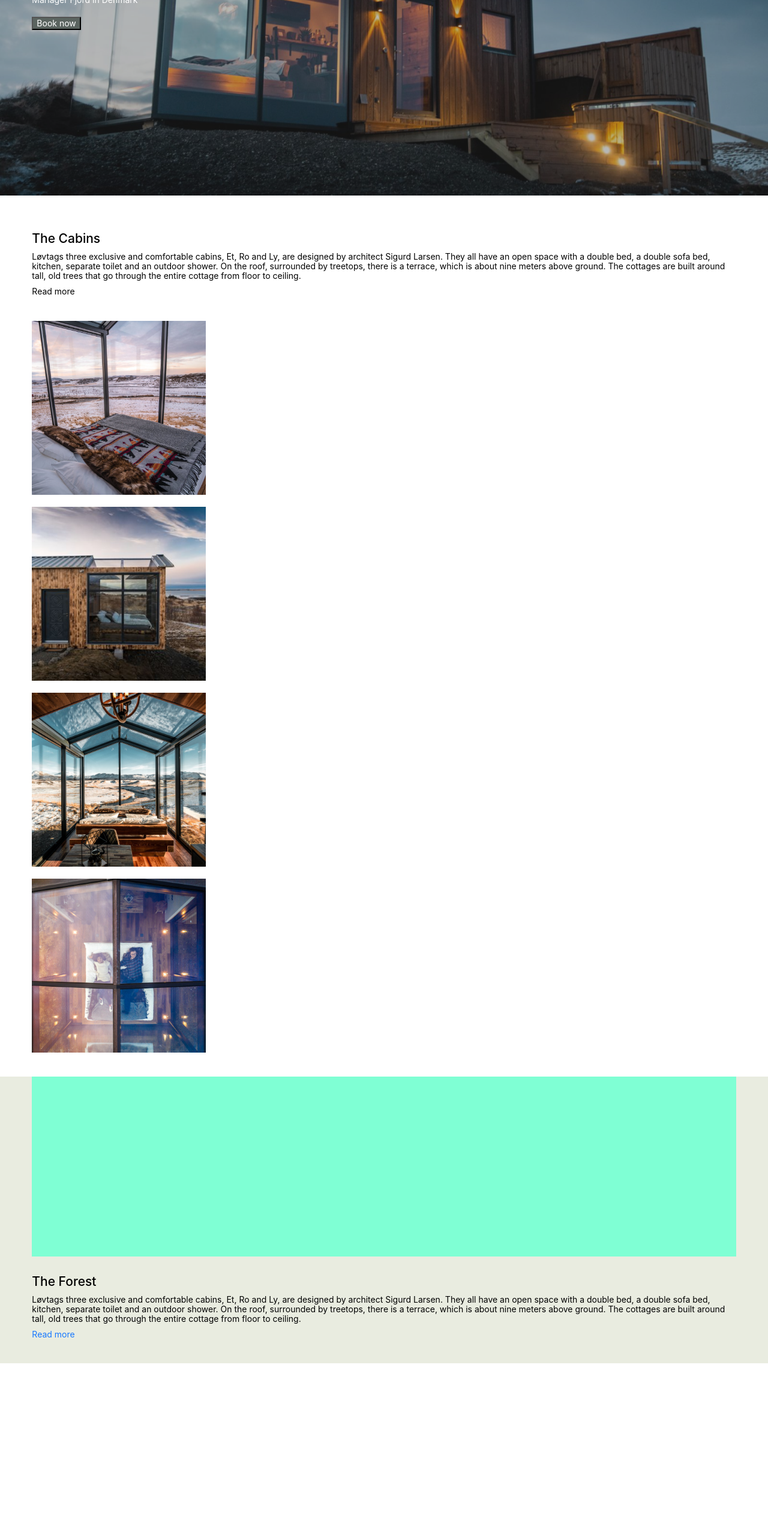
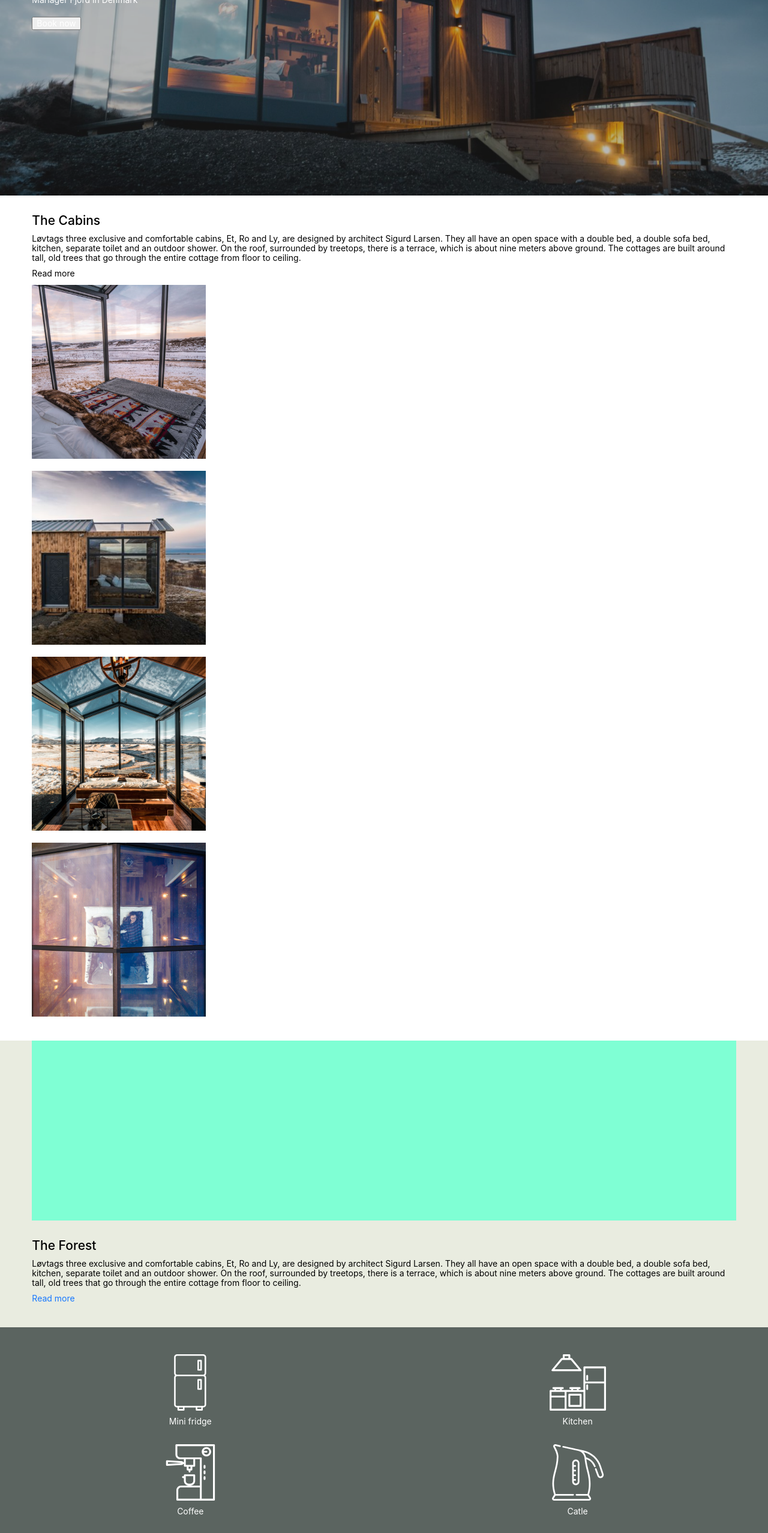
Before and after one commit to alexandrachuprina/nextjs-booking, a Next.js app: page / in a window 1280 px wide. Shown: the part 234-2790 px from the top of the page at 60% size. Before the commit the page ends 2507 px from the top, so only its background shows below. Built offline with nearby package versions, Linux system fonts and the light colour scheme.

Commit message:
fix: css modules

```diff
--- a/components/Facilities/Facilities.tsx
+++ b/components/Facilities/Facilities.tsx
@@ -1,54 +1,94 @@
 import React from "react";
 import { Row, Col } from "antd";
 import Image from "next/image";
-import "../../styles/components/Facilities.module.scss";
+import styles from "../../styles/components/Facilities.module.scss";
 
 import fridge from "../../assets/icons/facilities/fridge.svg";
 import kitchen from "../../assets/icons/facilities/kitchen.svg";
 import coffee from "../../assets/icons/facilities/coffee.svg";
 import catle from "../../assets/icons/facilities/catle.svg";
+import parking from "../../assets/icons/facilities/park.svg";
+import trees from "../../assets/icons/facilities/trees.svg";
+import temperature from "../../assets/icons/facilities/temperature.svg";
+import plug from "../../assets/icons/facilities/plug.svg";
+import wifi from "../../assets/icons/facilities/wifi.svg";
+import shower from "../../assets/icons/facilities/shower.svg";
+import toilet from "../../assets/icons/facilities/toilet.svg";
+import towels from "../../assets/icons/facilities/towels.svg";
+
+// To fix the problem with scopes
 
 function Facilities() {
   return (
-    <div className="component-facilities">
+    <div className={styles.component}>
       <Row justify={"center"}>
         <Col span={22}>
-          <div className="facilities">
-            <div className="facility">
-              <div className="image">
+          <div className={styles.facilities}>
+            <div className={styles.facility}>
+              <div className={styles.image}>
                 <Image src={fridge} alt={"Mini-fridge"} fill={true} />
               </div>
-              <div className="text">
+              <div className={styles.text}>
                 <p>Mini fridge</p>
               </div>
             </div>
-
-            <div className="facility">
-              <div className="image">
+            <div className={styles.facility}>
+              <div className={styles.image}>
                 <Image src={kitchen} alt={"kitchen"} fill={true} />
               </div>
-              <div className="text">
+              <div className={styles.text}>
                 <p>Kitchen</p>
               </div>
             </div>
-
-            <div className="facility">
-              <div className="image">
+            <div className={styles.facility}>
+              <div className={styles.image}>
                 <Image src={coffee} alt={"Mini-fridge"} fill={true} />
               </div>
-              <div className="text">
+              <div className={styles.text}>
                 <p>Coffee</p>
               </div>
             </div>
-
-            <div className="facility">
-              <div className="image">
+            <div className={styles.facility}>
+              <div className={styles.image}>
                 <Image src={catle} alt={"Mini-fridge"} fill={true} />
               </div>
-              <div className="text">
+              <div className={styles.text}>
                 <p>Catle</p>
               </div>
             </div>
+            <div className={styles.facility}>
+              <div className={styles.image}>
+                <Image src={parking} alt={"Mini-fridge"} fill={true} />
+              </div>
+              <div className={styles.text}>
+                <p>Parking</p>
+              </div>
+            </div>
+            <div className={styles.facility}>
+              <div className={styles.image}>
+                <Image src={trees} alt={"Mini-fridge"} fill={true} />
+              </div>
+              <div className={styles.text}>
+                <p>Trees</p>
+              </div>
+            </div>
+            <div className={styles.facility}>
+              <div className={styles.image}>
+                <Image src={temperature} alt={"Mini-fridge"} fill={true} />
+              </div>
+              <div className={styles.text}>
+                <p>Temperature</p>
+              </div>
+            </div>
+            <div className={styles.facility}>
+              <div className={styles.image}>
+                <Image src={plug} alt={"Mini-fridge"} fill={true} />
+              </div>
+              <div className={styles.text}>
+                <p>Plugs</p>
+              </div>
+            </div>
+
           </div>
         </Col>
       </Row>
--- a/components/Header/Header.tsx
+++ b/components/Header/Header.tsx
@@ -1,7 +1,7 @@
 import React from "react";
 import Image from "next/image";
 import { Row, Col } from "antd";
-import "../../styles/components/Header.module.scss";
+import styles from "../../styles/components/Header.module.scss";
 
 import header from "../../assets/images/header.png";
 
@@ -12,7 +12,7 @@ import Navbar from "../Navbar";
 
 function Header() {
   return (
-    <div className="component-header">
+    <div className={styles.component}>
       <Image
         src={header}
         alt="header"
@@ -27,17 +27,17 @@ function Header() {
 
       <Row justify={"center"} style={{height: '70vh'}}>
         <Col span={22}>
-            <div className="header">
+            <div className={styles.header}>
               <h2>Find peace in the Forest</h2>
-              <div className="subheader">
+              <div className={styles.subheader}>
                 <p>
                   Come and stay in out hut hotel near Mariager Fjord in Denmark
                 </p>
               </div>
             </div>
 
-            <div className="button">
-              <button className="bt-header">
+            <div className={styles.button}>
+              <button>
                 <p>Book now</p>
               </button>
             </div>
--- a/components/Main/Main.tsx
+++ b/components/Main/Main.tsx
@@ -1,7 +1,7 @@
 import React from "react";
 import Image from "next/image";
 import { Row, Col } from "antd";
-import "../../styles/components/Main.module.scss";
+import styles from "../../styles/components/Main.module.scss";
 import Paragraph from "../Paragraph/Paragraph";
 
 import main01 from "../../assets/images/main01.png";
@@ -13,12 +13,12 @@ import main04 from "../../assets/images/main04.png";
 
 function Main() {
   return (
-    <div className="component-main">
+    <div className={styles.component}>
       <Row justify={"center"}>
         <Col span={22}>
-          <div className="main">
-            <div className="paragraph">
-              <div className="paragraph-text">
+          <div className={styles.main}>
+            <div className={styles.paragraph}>
+              <div className={styles.text}>
                 <Paragraph
                   header="The Cabins"
                   description="Løvtags three exclusive and comfortable cabins, Et, Ro
@@ -30,7 +30,7 @@ function Main() {
                   link="Read more"
                 />
               </div>
-              <div className="pharagraph-image">
+              <div className={styles.image}>
                 <Image
                   src={main01}
                   alt={"main01"}
@@ -43,8 +43,8 @@ function Main() {
                 />
               </div>
             </div>
-            <div className="photos">
-              <div className="image">
+            <div className={styles.photos}>
+              <div className={styles.photo}>
                 <Image
                   src={main02}
                   alt={"main02"}
@@ -55,7 +55,7 @@ function Main() {
                   }}
                 />
               </div>
-              <div className="image">
+              <div className={styles.photo}>
                 <Image
                   src={main03}
                   alt={"main03"}
@@ -66,7 +66,7 @@ function Main() {
                   }}
                 />
               </div>
-              <div className="image">
+              <div className={styles.photo}>
                 <Image
                   src={main04}
                   alt={"main04"}
--- a/components/Map/Map.tsx
+++ b/components/Map/Map.tsx
@@ -1,16 +1,16 @@
 import React from "react";
 import { Row, Col } from "antd";
 import Paragraph from "../Paragraph/Paragraph";
-import '../../styles/components/Map.module.scss';
+import styles from '../../styles/components/Map.module.scss';
 
 function Map() {
   return (
-    <div className="component-map">
+    <div className={styles.component}>
       <Row justify={"center"}>
         <Col span={22}>
-          <div className="map">
+          <div className={styles.map}>
           </div>
-          <div className="paragraph-text">
+          <div className={styles.text}>
             <Paragraph
               header="The Forest"
               description="Løvtags three exclusive and comfortable cabins, Et, Ro
--- a/components/Paragraph/Paragraph.tsx
+++ b/components/Paragraph/Paragraph.tsx
@@ -1,5 +1,4 @@
 import React from "react";
-import "../../styles/components/Paragraph.module.scss";
 
 interface Props {
   header: string;
--- a/pages/_app.tsx
+++ b/pages/_app.tsx
@@ -1,4 +1,5 @@
 import '@/styles/globals.scss'
+
 import type { AppProps } from 'next/app'
 import { Open_Sans } from 'next/font/google'
 
--- a/pages/index.tsx
+++ b/pages/index.tsx
@@ -14,7 +14,7 @@ export default function Home() {
     <Header/>
     <Main/>
     <Map/>
-    {/* <Facilities/> */}
+    <Facilities/>
     </>
   )
 }
--- a/styles/components/Facilities.module.scss
+++ b/styles/components/Facilities.module.scss
@@ -1,6 +1,6 @@
 @import '../colors.scss';
 
-.component-facilities {
+.component {
   background-color: $green;
   p {
     color: white;
@@ -12,18 +12,19 @@
   justify-items: center;
   grid-template-columns: repeat(2, 45%);
   column-gap: 10%;
-  grid-template-rows: repeat(4, 120px);
+  grid-template-rows: repeat(4, 150px);
   padding: 30px 0 30px 0;
 }
 .facility {
   display: flex;
   flex-direction: column;
   align-items: center;
-  width: 100px;
-  height: 100px;
+  width: 120px;
+  height: 120px;
 }
 .image {
   position: relative;
   width: 100px;
   height: 100px;
+  margin-bottom: 10px;
 }
--- a/styles/components/Header.module.scss
+++ b/styles/components/Header.module.scss
@@ -1,7 +1,7 @@
 @import '../queries.scss';
 @import '../colors.scss';
 
-.component-header {
+.component{
   height: 70vh;
   width: 100vw;
   position: relative;
--- a/styles/components/Main.module.scss
+++ b/styles/components/Main.module.scss
@@ -2,7 +2,7 @@
 @import '../colors.scss';
 @import '../margins.scss';
 
-.component-main {
+.component {
   h1,
   h2,
   p {
@@ -10,7 +10,7 @@
   }
   margin-top: $margin-main-xs;
 }
-.paragraph-text {
+.text {
   display: flex;
   flex-direction: column;
   h2,
@@ -28,7 +28,7 @@
   width: 100%;
   margin-bottom: $margin-main-xs;
 }
-.pharagraph-image {
+.image {
   position: relative;
 
   @media (min-width: $xs) {
@@ -37,7 +37,7 @@
     margin-bottom: 10px;
   }
 }
-.image {
+.photo {
   position: relative;
 
   @media (min-width: $xs) {
--- a/styles/components/Map.module.scss
+++ b/styles/components/Map.module.scss
@@ -1,10 +1,10 @@
 @import '../margins.scss';
 @import '../colors.scss';
 
-.component-map {
+.component {
   background-color: $lightgreen;
 }
-.paragraph-text {
+.text {
   display: flex;
   flex-direction: column;
   h2,
--- a/styles/globals.scss
+++ b/styles/globals.scss
@@ -5,7 +5,7 @@
 @import './components/Header.module.scss';
 @import './components/Main.module.scss';
 @import './components/Map.module.scss';
-// @import './components/Facilities.module.scss';
+@import './components/Facilities.module.scss';
 
 /* Reset  */
 h1,
```
Also changed, not shown: assets/icons/facilities/trees.svg (added), assets/icons/facilities/wifi.svg (added).
